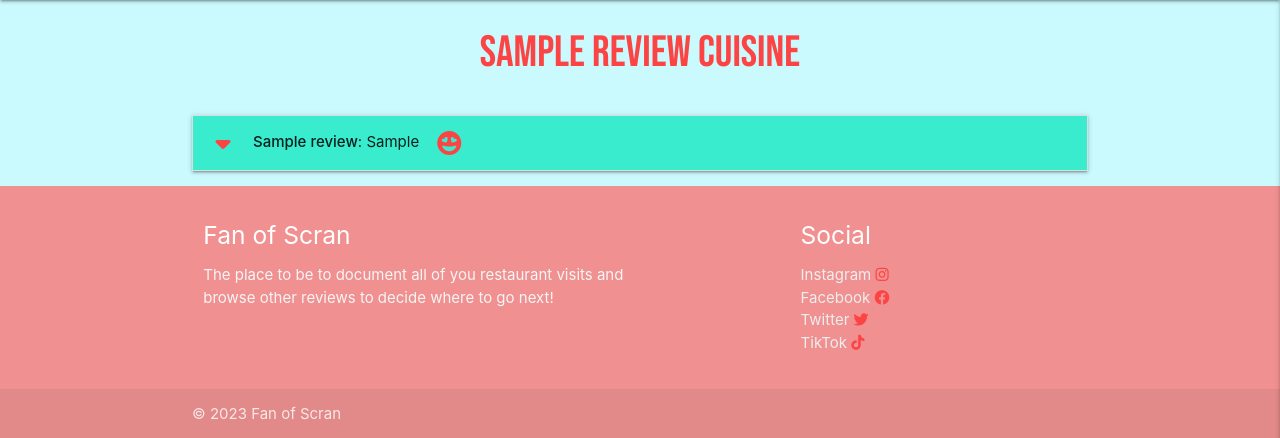
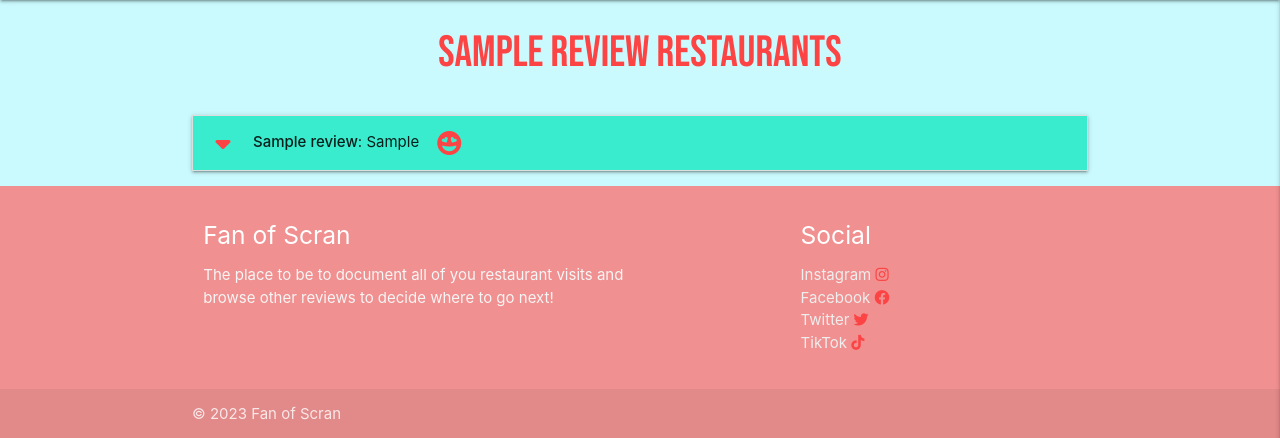
Before and after one commit to bethanyalicehall/ms3-recipe, a Flask app: page /get_specific_cuisines/1 in a window 1280 px wide. Shown: the part 64-502 px from the top of the page. Run offline with Flask 2, Linux system fonts and the light colour scheme; a database or web service that is not in the repository returns one stand-in record (values such as "Sample title"); some libraries are stand-ins or nearby versions.

Commit message:
Updated readme and corrected errors

```diff
--- a/requirements.txt
+++ b/requirements.txt
@@ -3,5 +3,4 @@ dnspython==2.3.0
 Flask==2.2.2
 Flask-PyMongo==2.3.0
 itsdangerous==2.1.2
-pymongo==3.9
 Werkzeug==2.2.2
--- a/templates/specific_cuisine.html
+++ b/templates/specific_cuisine.html
@@ -6,7 +6,9 @@
     <div class="col s12 m8 offset-m2">
             <h3 class="center-align" id="profile-name">
     {% for review in reviews %}
-        {{ review.cuisine_name }} cuisine
+
+            {{ review.cuisine_name }} restaurants
+
     {% endfor %}
             </h3>
     </div>
```
Also changed, not shown: README.md.
